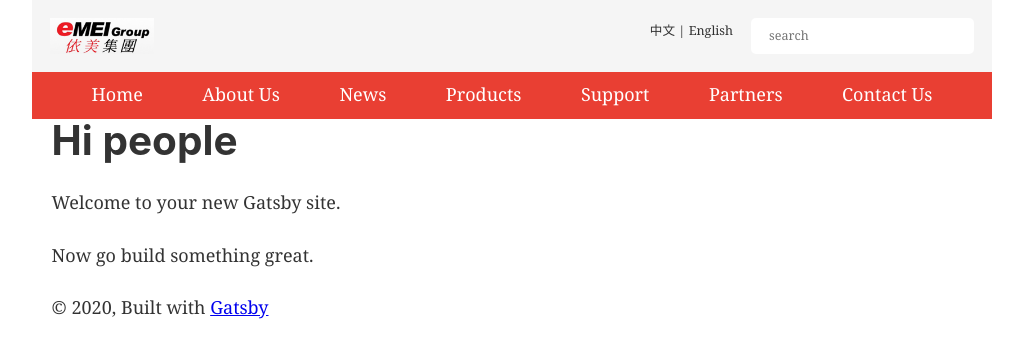
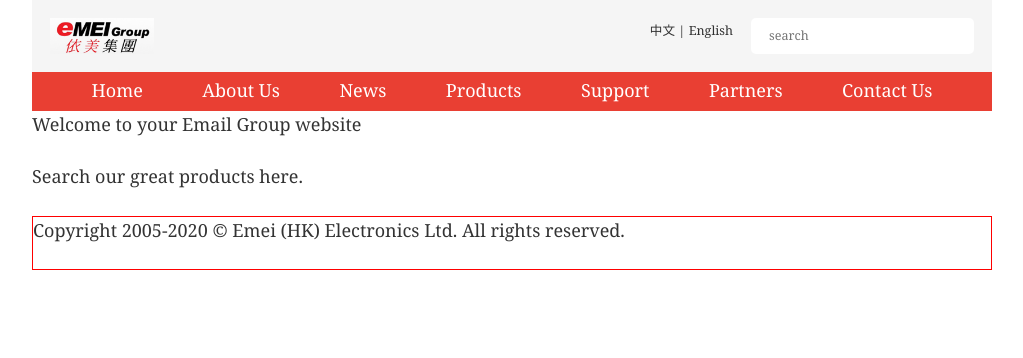
Before and after one commit to umedard/emei, a Gatsby site: page / in a window 1280 px wide. Shown: the whole page, without its empty margins (128-1151 px from the left). Built offline with nearby package versions, Linux system fonts and the light colour scheme; Gatsby itself is replaced by a stand-in of ours.

Commit message:
update footer, remove temp files

```diff
--- /dev/null
+++ b/src/components/footer.js
@@ -0,0 +1,14 @@
+import React from "react"
+import footerStyles from "./footer.module.css"
+
+
+const Footer = () => (
+  <footer className={footerStyles.footer} >
+
+
+    <p className={footerStyles.footer__copywright}>Copyright 2005-{new Date().getFullYear()} © Emei (HK) Electronics Ltd. All rights reserved.</p>
+
+  </footer>
+)
+
+export default Footer
--- /dev/null
+++ b/src/components/footer.module.css
@@ -0,0 +1,9 @@
+.footer {
+    border: 1px solid red;
+    margin: 0;
+}
+
+
+.footer__copyright {
+    text-align: center;
+}
--- a/src/components/layout.js
+++ b/src/components/layout.js
@@ -1,25 +1,19 @@
 import React from "react"
 import Header from "./header"
+import Footer from "./footer"
 import "./layout.css"
+import layoutStyles from "./layout.module.css"
 
 const Layout = ({ children }) => {
   return (
     <>
-      <Header/>
-      <div
-        style={{
-          margin: `0 auto`,
-          maxWidth: 960,
-          padding: `0 1.0875rem 1.45rem`,
-        }}
-      >
-        <main>{children}</main>
-        <footer>
-          © {new Date().getFullYear()}, Built with
-          {` `}
-          <a href="https://www.gatsbyjs.org">Gatsby</a>
-        </footer>
+
+      <div className={layoutStyles.layout}>
+          <Header/>
+          <main>{children}</main>
+          <Footer/>
       </div>
+
     </>
   )
 }
--- /dev/null
+++ b/src/components/layout.module.css
@@ -0,0 +1,4 @@
+.layout {
+    margin: 0 auto;
+    max-width: 960px;
+}
--- a/src/components/mainMenu.module.css
+++ b/src/components/mainMenu.module.css
@@ -1,5 +1,4 @@
 .menu__list {
-    height: 2.6rem;
     margin: 0;
     display: flex;
     flex-wrap: wrap;
--- a/src/pages/index.js
+++ b/src/pages/index.js
@@ -7,9 +7,9 @@ import SEO from "../components/seo"
 const IndexPage = () => (
   <Layout>
     <SEO title="Home" />
-    <h1>Hi people</h1>
-    <p>Welcome to your new Gatsby site.</p>
-    <p>Now go build something great.</p>
+
+    <p>Welcome to your Email Group website</p>
+    <p>Search our great products here.</p>
 
 
   </Layout>
```
